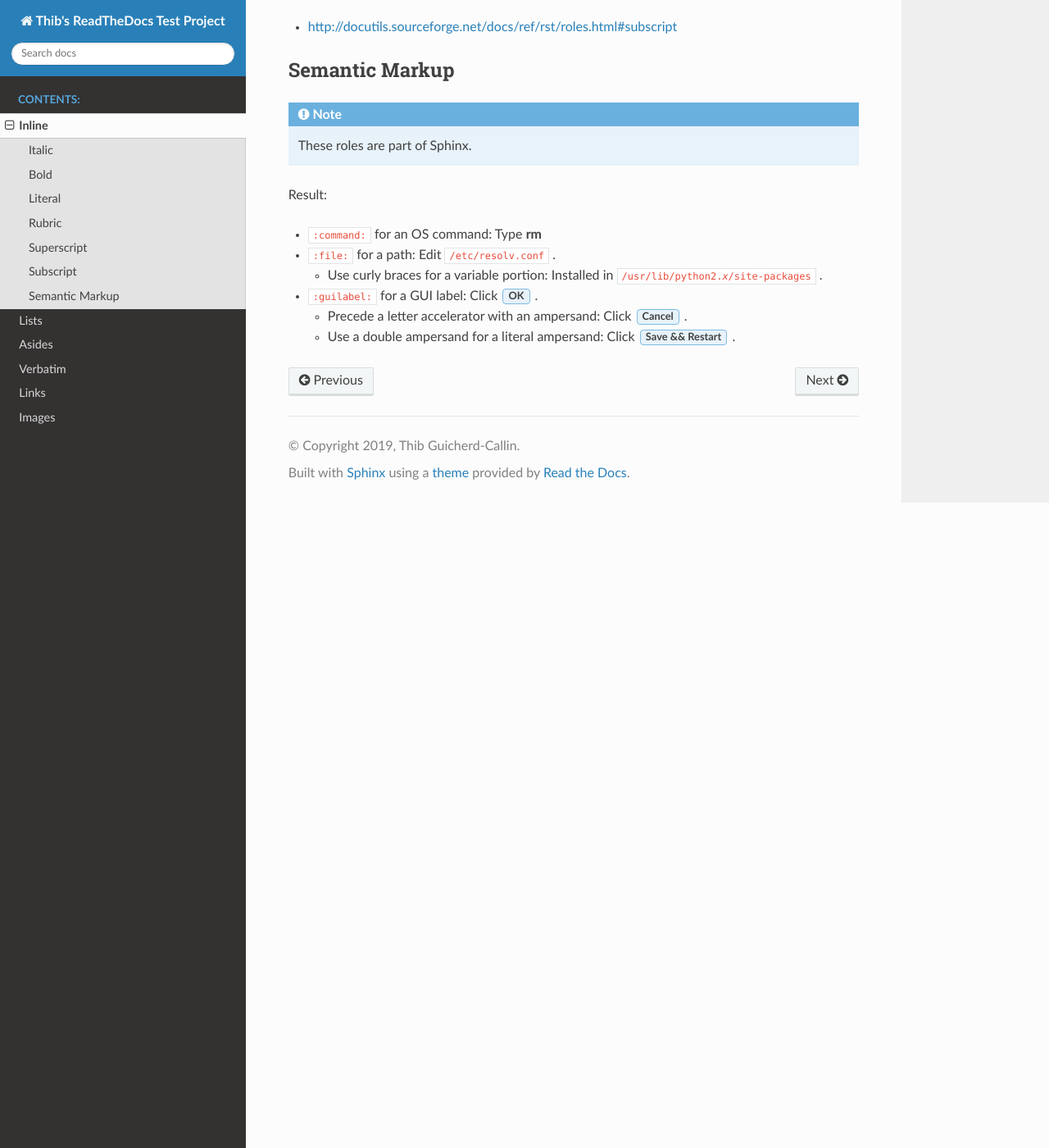
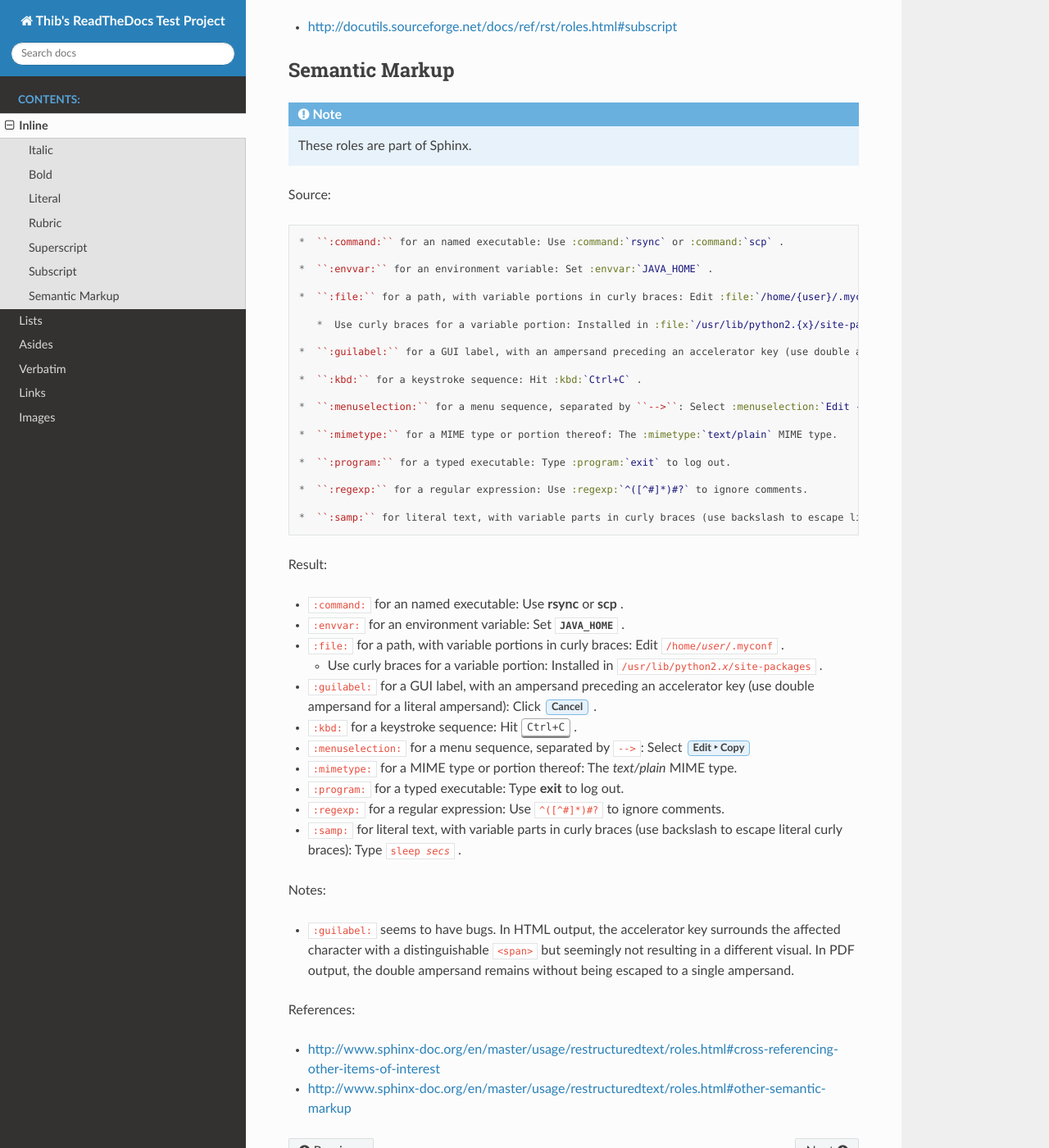
Before and after one commit to thibgc/thibrtd, a Sphinx documentation site: the page built from docs/inline.rst, in a window 1280 px wide and 1400 px high, scrolled down 3271 px. Shown: the whole window at 82% size. Built offline with Sphinx 7.4.7 and the Read the Docs theme 2.0.0, drawn with Linux system fonts in a browser that asks for light colours.

Commit message:
More test pages.

```diff
--- a/docs/inline.rst
+++ b/docs/inline.rst
@@ -147,16 +147,61 @@ Semantic Markup
 
    These roles are part of Sphinx.
 
+Source:
+
+.. code-block:: rst
+
+   *  ``:command:`` for an named executable: Use :command:`rsync` or :command:`scp` .
+
+   *  ``:envvar:`` for an environment variable: Set :envvar:`JAVA_HOME` .
+
+   *  ``:file:`` for a path, with variable portions in curly braces: Edit :file:`/home/{user}/.myconf` .
+
+      *  Use curly braces for a variable portion: Installed in :file:`/usr/lib/python2.{x}/site-packages` .
+
+   *  ``:guilabel:`` for a GUI label, with an ampersand preceding an accelerator key (use double ampersand for a literal ampersand): Click :guilabel:`Cancel` .
+
+   *  ``:kbd:`` for a keystroke sequence: Hit :kbd:`Ctrl+C` .
+
+   *  ``:menuselection:`` for a menu sequence, separated by ``-->``: Select :menuselection:`Edit --> Copy`
+
+   *  ``:mimetype:`` for a MIME type or portion thereof: The :mimetype:`text/plain` MIME type.
+
+   *  ``:program:`` for a typed executable: Type :program:`exit` to log out.
+
+   *  ``:regexp:`` for a regular expression: Use :regexp:`^([^#]*)#?` to ignore comments.
+
+   *  ``:samp:`` for literal text, with variable parts in curly braces (use backslash to escape literal curly braces): Type :samp:`sleep {secs}` .
+
 Result:
 
-*  ``:command:`` for an OS command: Type :command:`rm`
+*  ``:command:`` for an named executable: Use :command:`rsync` or :command:`scp` .
 
-*  ``:file:`` for a path: Edit :file:`/etc/resolv.conf` .
+*  ``:envvar:`` for an environment variable: Set :envvar:`JAVA_HOME` .
+
+*  ``:file:`` for a path, with variable portions in curly braces: Edit :file:`/home/{user}/.myconf` .
 
    *  Use curly braces for a variable portion: Installed in :file:`/usr/lib/python2.{x}/site-packages` .
 
-*  ``:guilabel:`` for a GUI label: Click :guilabel:`OK` .
+*  ``:guilabel:`` for a GUI label, with an ampersand preceding an accelerator key (use double ampersand for a literal ampersand): Click :guilabel:`Cancel` .
 
-   *  Precede a letter accelerator with an ampersand: Click :guilabel:`&Cancel` .
+*  ``:kbd:`` for a keystroke sequence: Hit :kbd:`Ctrl+C` .
 
-   *  Use a double ampersand for a literal ampersand: Click :guilabel:`Save && Restart` .
+*  ``:menuselection:`` for a menu sequence, separated by ``-->``: Select :menuselection:`Edit --> Copy`
+
+*  ``:mimetype:`` for a MIME type or portion thereof: The :mimetype:`text/plain` MIME type.
+
+*  ``:program:`` for a typed executable: Type :program:`exit` to log out.
+
+*  ``:regexp:`` for a regular expression: Use :regexp:`^([^#]*)#?` to ignore comments.
+
+*  ``:samp:`` for literal text, with variable parts in curly braces (use backslash to escape literal curly braces): Type :samp:`sleep {secs}` .
+
+Notes:
+
+*  ``:guilabel:`` seems to have bugs. In HTML output, the accelerator key surrounds the affected character with a distinguishable ``<span>`` but seemingly not resulting in a different visual. In PDF output, the double ampersand remains without being escaped to a single ampersand.
+
+References:
+
+*  http://www.sphinx-doc.org/en/master/usage/restructuredtext/roles.html#cross-referencing-other-items-of-interest
+*  http://www.sphinx-doc.org/en/master/usage/restructuredtext/roles.html#other-semantic-markup
```
